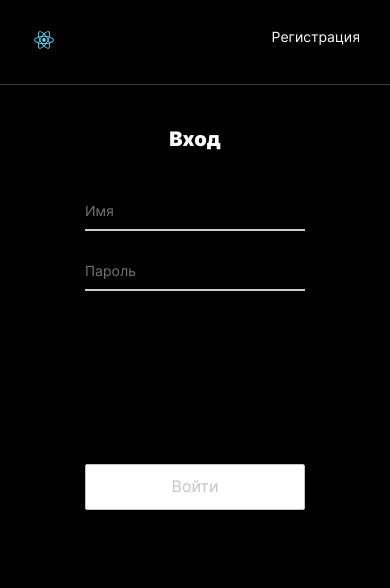
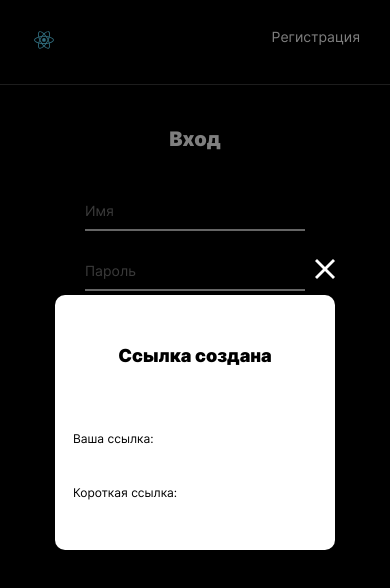
Before and after one commit to SergeyKazarinov/short-link, a React (Create React App) app: page /#/sign-in in a window 390 px wide. Shown: the top 588 px of the page. Built offline with nearby package versions, Linux system fonts and the light colour scheme.

Commit message:
feat(popup): add popup for create link

```diff
--- a/src/App.js
+++ b/src/App.js
@@ -9,6 +9,7 @@ import Header from "./components/Header";
 import CreateLink from "./components/CreateLink";
 import Table from "./components/Table";
 import Pagination from "./components/Pagination";
+import Popup from "./components/Popup";
 
 function App({history}) {
   const [token, setToken] = useState('');
@@ -16,6 +17,8 @@ function App({history}) {
   const [dataLink, setDataLink] = useState([]);
   const [defaultStat, setDefaultStat] = useState([])
   const [currentStat, setCurrentStat] = useState([]);
+  const [isPopupOpen, setIsPopupOpen] = useState(true);
+  const [shortLink, setShortLink] = useState({});
   const [currentPage, setCurrentPage] = useState(1);
   const [linksPerPage] = useState(20);
   const lastLinkIndex = currentPage * linksPerPage;
@@ -93,7 +96,8 @@ function App({history}) {
     try {
       const res = await createLink(newLink, token);
       paginate(currentPage);
-      console.log(res);
+      setShortLink(res);
+      setIsPopupOpen(true);
     } catch {
       console.log('ошибка');
     }
@@ -121,7 +125,12 @@ function App({history}) {
     }
   }
 
+  function closePopup() {
+    setIsPopupOpen(false);
+  }
+
   return (
+    <>
       <Switch>
         <ProtectedRoute
           exact path="/"
@@ -140,6 +149,15 @@ function App({history}) {
           <Login onLogIn={handleSignIn} loggedIn={loggedIn}/>
         </Route>
       </Switch>
+
+      <Popup
+        name="info"
+        nameContainer="popup__container-info"
+        link={shortLink}
+        isOpen={isPopupOpen}
+        onClose={closePopup}
+      />
+    </>
   );
 }
 
--- /dev/null
+++ b/src/blocks/link/__copy/link__copy.css
@@ -0,0 +1,20 @@
+.link__copy {
+  cursor: pointer;
+  position: relative;
+}
+
+.link__copy:hover::after {
+  content: "Скопировать ссылку";
+  position: absolute;
+  top: 0;
+  left: 50px;
+  color: #fff;
+  background-color: #000;
+  padding: 10px;
+  border-radius: 20px;
+  white-space: nowrap;
+}
+
+.link__copy:active::after {
+  content: "Ссылка скопирована";
+}
--- /dev/null
+++ b/src/blocks/popup/__container-info/popup__container-info.css
@@ -0,0 +1,20 @@
+.popup__container-info {
+  max-width: 430px;
+  width: 100%;
+  background-color: #fff;
+  padding: 60px 36px;
+  box-sizing: border-box;
+  display: flex;
+  flex-direction: column;
+  gap: 32px;
+  border-radius: 10px;
+  position: relative;
+}
+
+@media screen and (max-width: 540px) {
+  .popup__container-info {
+    max-width: 280px;
+    width: 100%;
+    padding: 50px 18px;
+  }
+}
--- /dev/null
+++ b/src/blocks/popup/__text/popup__text.css
@@ -0,0 +1,14 @@
+.popup__text {
+  margin: 0;
+  margin-top: 7px;
+  font-size: 12px;
+  line-height: 15px;
+  font-weight: 400;
+  color: #000;
+}
+
+.popup__text:first-of-type {
+  overflow: hidden;
+  white-space: nowrap;
+  text-overflow: ellipsis;
+}
--- /dev/null
+++ b/src/blocks/popup/__title-info/popup__title-info.css
@@ -0,0 +1,18 @@
+.popup__title-info {
+  max-height: 23px;
+  margin: 0;
+  color: #000;
+  font-size: 24px;
+  font-weight: 900;
+  line-height: 29px;
+  text-align: center;
+}
+
+@media screen and (max-width: 540px) {
+  .popup__title-info {
+    max-height: 22px;
+    margin-bottom: 25px;
+    font-size: 18px;
+    line-height: 22px;
+  }
+}
--- /dev/null
+++ b/src/blocks/popup/_opened/popup_opened.css
@@ -0,0 +1,5 @@
+.popup_opened {
+  visibility: visible;
+  opacity: 1;
+  transition: visibility 1s, opacity 1s;
+}
--- /dev/null
+++ b/src/blocks/popup/popup.css
@@ -0,0 +1,15 @@
+.popup {
+  display: flex;
+  position: fixed;
+  top: 0;
+  left: 0;
+  width: 100%;
+  background-color: rgba(0, 0, 0, .5);
+  min-height: 100%;
+  justify-content: center;
+  align-items: center;
+  visibility: hidden;
+  opacity: 0;
+  transition: visibility 1s, opacity 1s;
+  z-index: 1;
+}
--- a/src/components/Popup.jsx
+++ b/src/components/Popup.jsx
@@ -1,6 +1,6 @@
-import React from "react";
+import React, {useCallback} from "react";
 
-function Popup({name, nameContainer, isOpen, onClose, children}) {
+function Popup({name, nameContainer, isOpen, onClose, link}) {
   function handleCLoseOverlayClick(e) {
     if(e.target === e.currentTarget) {
       closePopup();
@@ -20,6 +20,10 @@ function Popup({name, nameContainer, isOpen, onClose, children}) {
     onClose();
   }
 
+  const handleClick = useCallback((e) => {
+    navigator.clipboard.writeText(`http://79.143.31.216/s/${e.target.textContent}`);
+  }, [])
+
   return (
     <div
       className={`popup popup_type_${name} ${isOpen ? "popup_opened" : ""}`}
@@ -32,7 +36,9 @@ function Popup({name, nameContainer, isOpen, onClose, children}) {
           className="button button_type_close"
           aria-label="Закрыть окно"
         />
-        {children}
+        <h2 className="popup__title-info">Ссылка создана</h2>
+        <p className="popup__text">Ваша ссылка: {link.target}</p>
+        <p className="popup__text">Короткая ссылка: <a className="link popup__text link__copy" onClick={handleClick}>{link.short}</a></p>
       </div>
     </div>
   );
--- a/src/components/Table.jsx
+++ b/src/components/Table.jsx
@@ -10,7 +10,7 @@ const Table = ({dataLink, onChange, firstLinkIndex}) => {
                                   <ul key={item.id} className="list table__row grid">
                                     <li className="table__number">{firstLinkIndex + index + 1}</li>
                                     <li className="table__short table__copy"><a className="link" onClick={handleClick}>{item.short}</a></li>
-                                    <li className="table__link"><a className="link table__link" href={item.target}>{item.target}</a></li>
+                                    <li className="table__link"><a className="link table__link" href={item.target} target="_blank">{item.target}</a></li>
                                     <li className="table__counter">{item.counter}</li>
                                   </ul>)
           )
--- a/src/index.css
+++ b/src/index.css
@@ -4,6 +4,7 @@
 /* page */
 @import url(./blocks/page/page.css);
 @import url(./blocks/list/list.css);
+@import url(./blocks/link/__copy/link__copy.css);
 @import url(./blocks/link/link.css);
 @import url(./blocks/grid/grid.css);
 /* form */
@@ -63,3 +64,10 @@
 /* select */
 @import url(./blocks/select/select.css);
 @import url(./blocks/select/__option/select__option.css);
+
+/* popup */
+@import url(./blocks/popup/popup.css);
+@import url(./blocks/popup/_opened/popup_opened.css);
+@import url(./blocks/popup/__container-info/popup__container-info.css);
+@import url(./blocks/popup/__title-info/popup__title-info.css);
+@import url(./blocks/popup/__text/popup__text.css);
```
Lines whose indentation alone changed are shown as unchanged.
